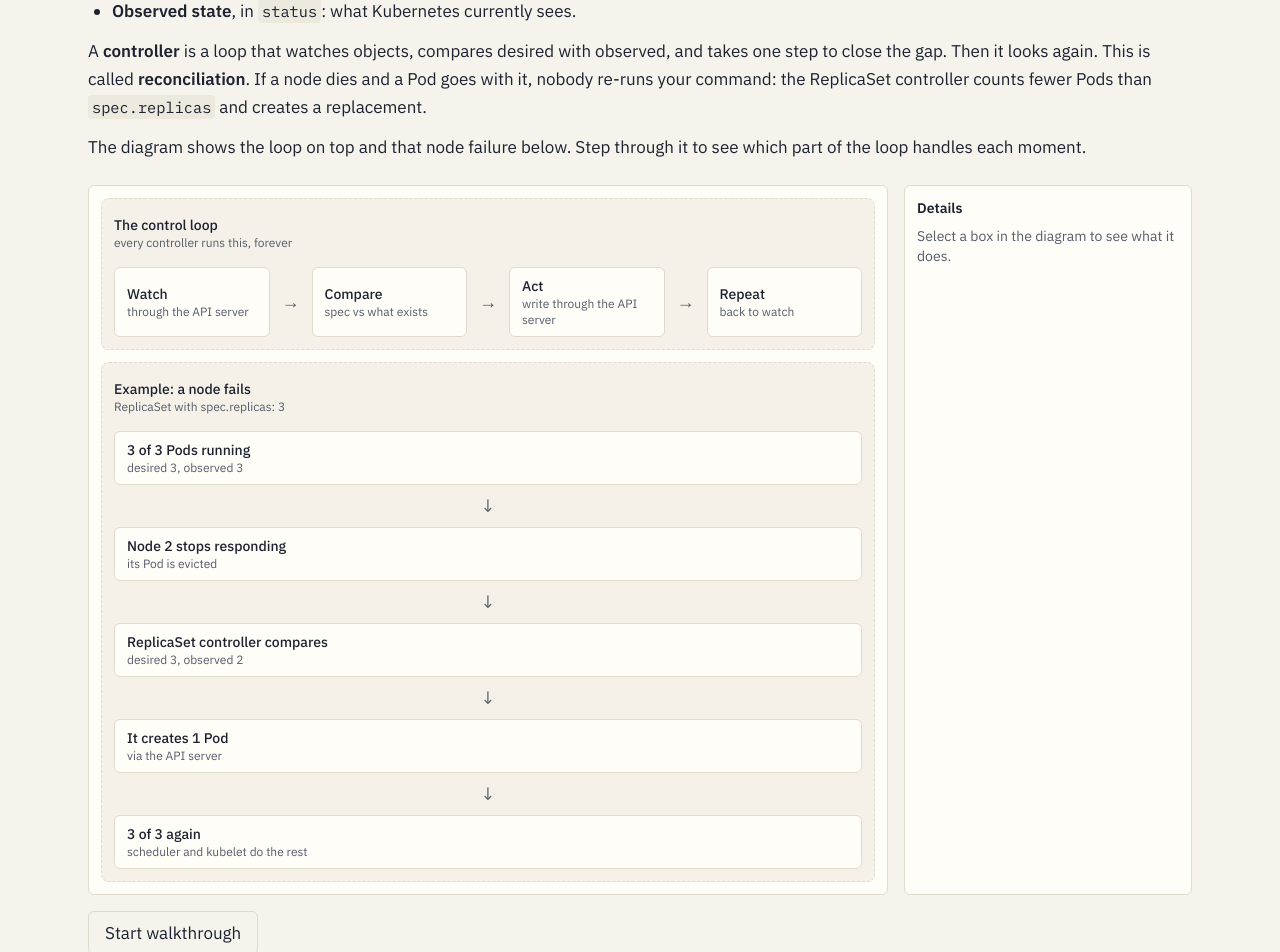
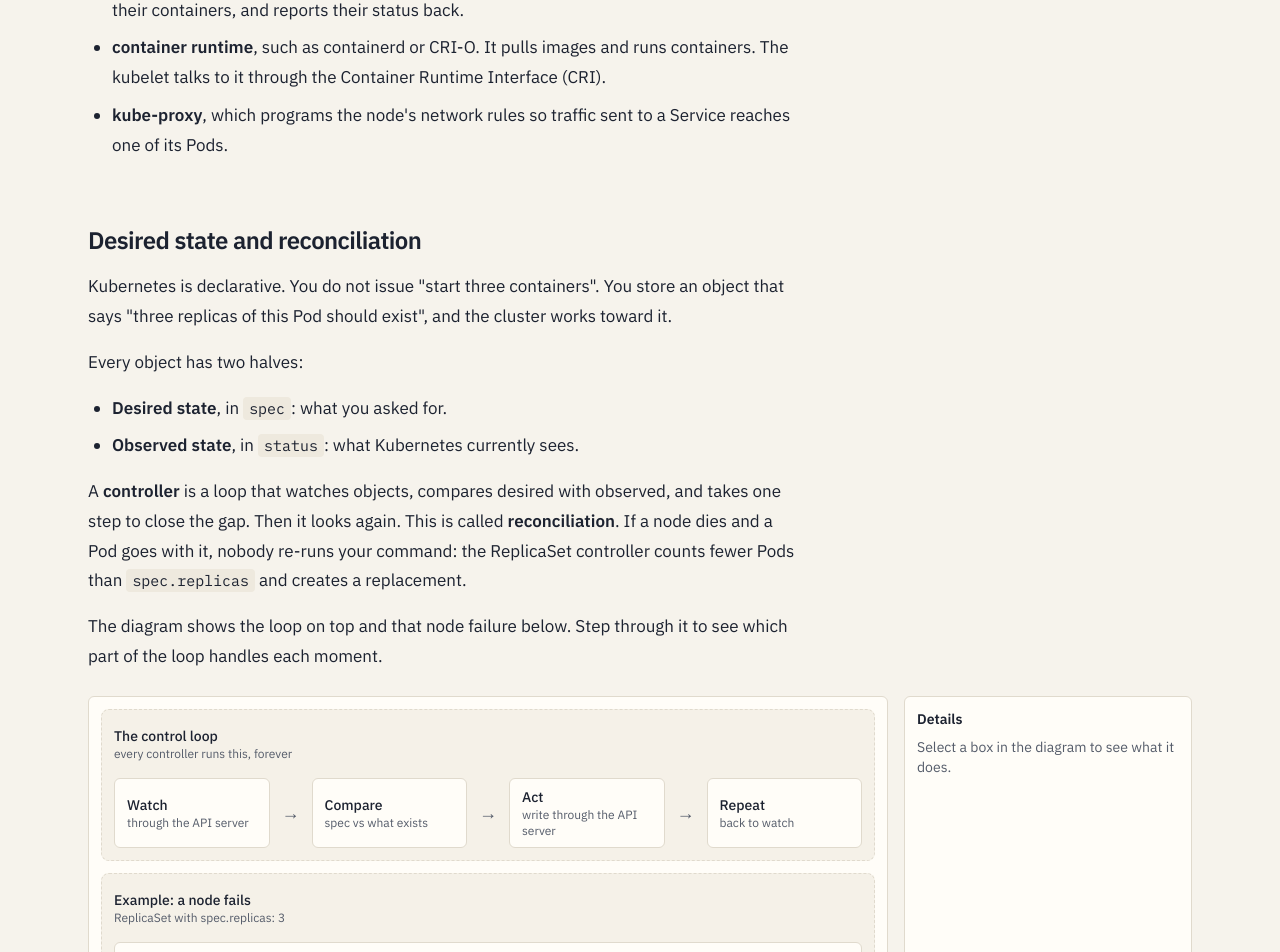
Before and after one commit to SaihanTaki/kubernetes-practice, a Next.js app: page /chapters/architecture in a window 1280 px wide. Shown: the part 1630-2582 px from the top of the page. Built offline with nearby package versions, Linux system fonts and the light colour scheme.

Commit message:
style: set prose measure and polish lab, quiz, diagram
Prose holds a 70ch measure while interactive blocks use full width.
One filled primary action per block.

```diff
--- a/components/Callout.tsx
+++ b/components/Callout.tsx
@@ -1,8 +1,8 @@
 export function Callout({ title, children }: { title: string; children: React.ReactNode }) {
   return (
-    <aside className="my-6 rounded-md border border-border bg-surface p-4">
+    <aside className="my-6 max-w-[70ch] rounded-lg border border-border bg-surface p-5">
       <p className="font-semibold">{title}</p>
-      <div className="mt-1 text-sm leading-6">{children}</div>
+      <div className="mt-1 leading-7 text-muted [&_code]:text-fg">{children}</div>
     </aside>
   );
 }
--- a/components/Diagram.tsx
+++ b/components/Diagram.tsx
@@ -114,7 +114,11 @@
         <div className="mt-4">
           <div className="flex flex-wrap gap-2">
             {stepIndex === null ? (
-              <button type="button" className={button} onClick={() => setStepIndex(0)}>
+              <button
+                type="button"
+                className="min-h-11 rounded-md bg-accent-fill px-4 font-medium text-white hover:opacity-90"
+                onClick={() => setStepIndex(0)}
+              >
                 Start walkthrough
               </button>
             ) : (
--- a/components/Lab.tsx
+++ b/components/Lab.tsx
@@ -14,19 +14,16 @@
 }
 
 function LabView({ lab }: { lab: LabDefinition }) {
-  const { id } = lab;
   const { cluster, execute, reset, epoch, setFile } = useCluster(lab.fixture);
   const done = lab.objectives.map((o) => check(cluster, o.validator));
   const complete = done.every(Boolean);
 
   return (
-    <section className="my-8 rounded-lg border border-border bg-surface p-4" aria-labelledby={`lab-${id}`}>
-      <div className="flex flex-wrap items-baseline justify-between gap-2">
-        <h3 id={`lab-${id}`} className="text-lg font-semibold">
-          Lab: {lab.title}
-        </h3>
-        <span className="text-sm text-muted">{lab.difficulty}</span>
-      </div>
+    <section className="my-10 rounded-lg border border-border bg-surface p-5" aria-label={`Lab: ${lab.title}`}>
+      <p className="font-mono text-xs text-muted">lab · {lab.difficulty}</p>
+      <h3 className="mt-1 text-xl font-semibold tracking-tight">
+        {lab.title}
+      </h3>
       <p className="mt-2">{lab.scenario}</p>
 
       <div className="mt-4 grid gap-6 lg:grid-cols-2">
--- a/components/Quiz.tsx
+++ b/components/Quiz.tsx
@@ -11,6 +11,7 @@
 }
 
 const button = "min-h-11 rounded-md border border-border px-4 enabled:hover:bg-code disabled:opacity-50";
+const primary = "min-h-11 rounded-md bg-accent-fill px-4 font-medium text-white enabled:hover:opacity-90 disabled:opacity-50";
 
 function QuizView({ questions }: { questions: QuizQuestion[] }) {
   const [answers, setAnswers] = useState<Record<string, string>>({});
@@ -22,10 +23,10 @@
   const picked = answers[q.id];
 
   return (
-    <section className="my-8 rounded-lg border border-border bg-surface p-4" aria-label="Quiz">
+    <section className="my-8 rounded-lg border border-border bg-surface p-5" aria-label="Quiz">
       <div className="flex flex-wrap items-baseline justify-between gap-2 text-sm text-muted">
-        <span>
-          Question {index + 1} of {questions.length}
+        <span className="font-mono">
+          question {index + 1} / {questions.length}
         </span>
         <span>
           {answered} answered, {correct} correct
@@ -36,8 +37,8 @@
       </div>
 
       <fieldset key={q.id} disabled={!!picked} className="mt-5">
-        <legend className="font-medium">{q.question}</legend>
-        <p className="mt-1 text-xs text-muted">
+        <legend className="text-lg font-medium leading-7">{q.question}</legend>
+        <p className="mt-1 font-mono text-xs text-muted">
           {q.topic} · {q.difficulty}
         </p>
         <div className="mt-3 grid gap-2">
@@ -72,7 +73,7 @@
         <button type="button" className={button} disabled={index === 0} onClick={() => setIndex(index - 1)}>
           Previous
         </button>
-        <button type="button" className={button} disabled={index === questions.length - 1} onClick={() => setIndex(index + 1)}>
+        <button type="button" className={primary} disabled={index === questions.length - 1} onClick={() => setIndex(index + 1)}>
           Next question
         </button>
         <button
--- a/mdx-components.tsx
+++ b/mdx-components.tsx
@@ -1,15 +1,22 @@
 import type { MDXComponents } from "mdx/types";
 
+// Prose keeps a readable ~70ch measure; labs, diagrams, and quizzes are separate components and use the full width.
+const measure = "max-w-[70ch]";
+
 const components: MDXComponents = {
-  h2: (props) => <h2 className="mt-10 mb-3 text-xl font-semibold" {...props} />,
-  h3: (props) => <h3 className="mt-6 mb-2 font-semibold" {...props} />,
-  p: (props) => <p className="my-3 leading-7" {...props} />,
-  ul: (props) => <ul className="my-3 list-disc space-y-1 pl-6" {...props} />,
-  ol: (props) => <ol className="my-3 list-decimal space-y-1 pl-6" {...props} />,
-  a: (props) => <a className="text-accent underline underline-offset-4" {...props} />,
-  code: (props) => <code className="rounded bg-code px-1 py-0.5 font-mono text-[0.9em]" {...props} />,
+  h2: (props) => <h2 className={`${measure} mt-16 mb-4 text-2xl font-semibold tracking-tight`} {...props} />,
+  h3: (props) => <h3 className={`${measure} mt-8 mb-2 text-lg font-semibold`} {...props} />,
+  p: (props) => <p className={`${measure} my-4 leading-[1.75]`} {...props} />,
+  ul: (props) => <ul className={`${measure} my-4 list-disc space-y-2 pl-6 leading-[1.75]`} {...props} />,
+  ol: (props) => <ol className={`${measure} my-4 list-decimal space-y-2 pl-6 leading-[1.75]`} {...props} />,
+  a: (props) => <a className="text-accent underline decoration-1 underline-offset-4 hover:decoration-2" {...props} />,
+  strong: (props) => <strong className="font-semibold" {...props} />,
+  code: (props) => <code className="rounded bg-code px-1.5 py-0.5 font-mono text-[0.88em]" {...props} />,
   pre: (props) => (
-    <pre className="my-4 overflow-x-auto rounded-md border border-border bg-code p-4 font-mono text-sm [&_code]:bg-transparent [&_code]:p-0" {...props} />
+    <pre
+      className={`${measure} my-6 overflow-x-auto rounded-lg border border-border bg-code p-4 font-mono text-sm leading-6 [&_code]:bg-transparent [&_code]:p-0 [&_code]:text-[1em]`}
+      {...props}
+    />
   ),
 };
 
```
Also changed, not shown: 1 other file (tests, documents, lock files or other folders).
